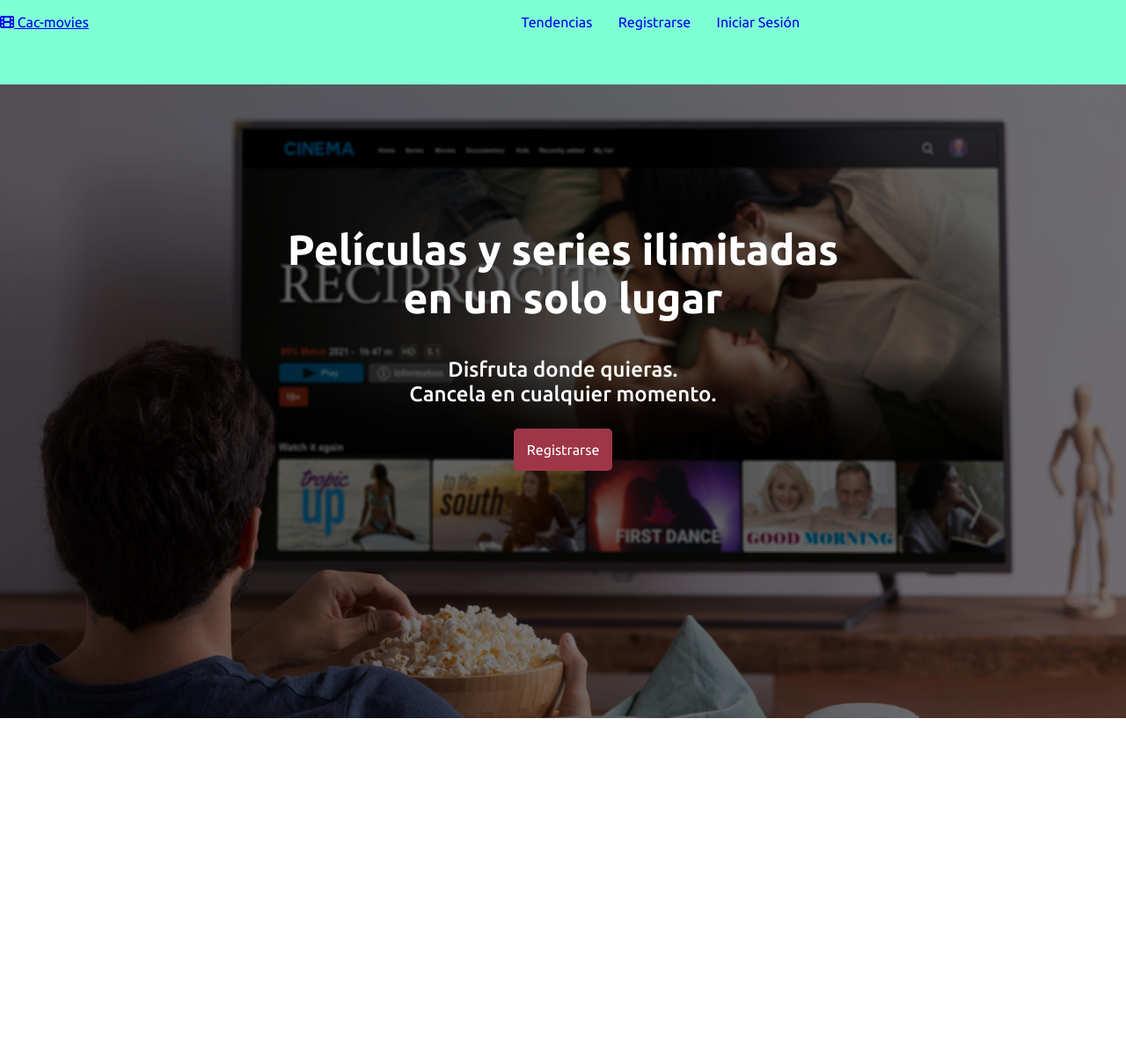
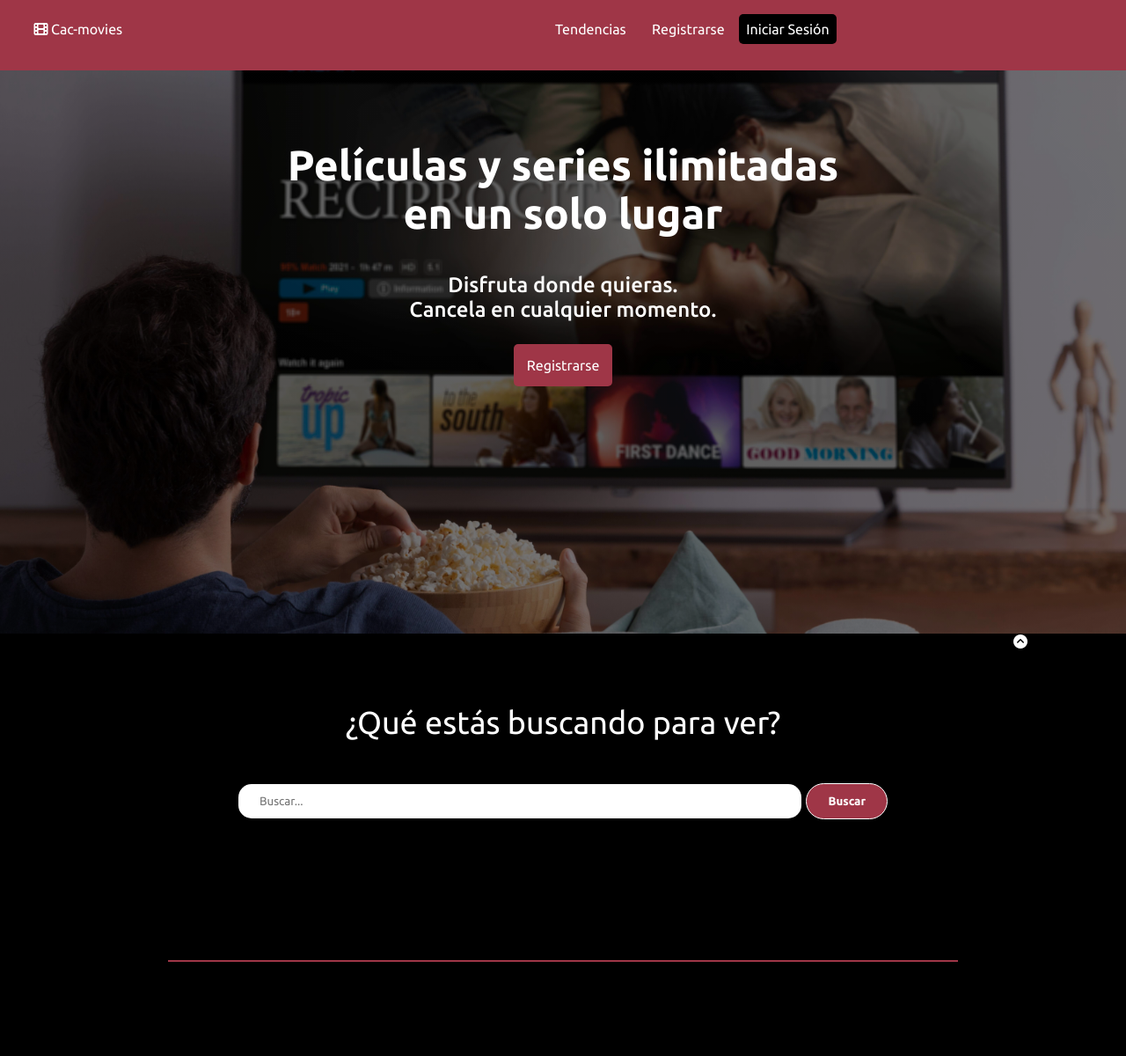
Before and after one commit to LilianaBeatrizMusi/cac2024, a plain HTML site: page index.html in a window 1280 px wide. Shown: the whole page at 88% size. Before the commit the page ends 816 px from the top, so only its background shows below. Drawn offline with Linux system fonts and the light colour scheme.

Commit message:
add variables and form

```diff
--- a/index.html
+++ b/index.html
@@ -23,7 +23,7 @@
     <body>
         <header class="header">
             <div class="header_logo">
-                <a href="#" class="header_logo">
+                <a href="#" class="header_logo_link">
                     <i class="fa-solid fa-film"></i>
                     Cac-movies
                 </a>
@@ -31,7 +31,7 @@
             <div class="header_menu">
                 <a href="Tendencias">Tendencias</a>
                 <a href="Registrarse">Registrarse</a>
-                <a href="Iniciar Sesión">Iniciar Sesión</a>
+                <a href="Iniciar Sesión" id="header_menu_login">Iniciar Sesión</a>
             </div>
         </header>
 
@@ -47,8 +47,22 @@
                     Registrarse
                 </a>
             </section>
+            <section class="busqueda">
+                <h2>¿Qué estás buscando para ver?</h2>
+                <form>
+                    <input type="search"
+                        placeholder="buscar..."
+                        class="imput-search">
+                    <button class="buscar">
+                        Buscar
+                    </button>
+                </form>
+                <hr>
+            </section>
         </main>
-
+    <a id="icon-up" href="#">
+    <i class="fa-solid fa-circle-chevron-up" ></i>
+    </a>
         <script src="https://kit.fontawesome.com/181725805d.js" crossorigin="anonymous"></script>
     </body>
 </html>
--- a/styles/styles.css
+++ b/styles/styles.css
@@ -1,12 +1,5 @@
 /*@import url('https://fonts.googleapis.com/css2?family=Ubuntu:ital,wght@0,300;0,400;0,500;0,700;1,300;1,400;1,500;1,700&display=swap');*/
-
-:root {
-    /*defino la variable*/
-   --rojo: #9f3647;
-   --texto-blanco: #ffffff;
-    /*2em => 2 * 16px = 32px;*/
-
-}
+@import url(./variables.css);
 
 /*selector universal*/
 * {
@@ -98,13 +91,24 @@
 }
 
 .header {
-    background-color:aquamarine ;
+    background-color:var(--rojo);
+    padding-top: 1vh;
+    padding-left: 3vw;
+    height: 9vh;
+    width: 100vw;
+    position: fixed;
 }
 .header_logo {
     height: 5vh;
     display: inline-block;
     width: 45vw;
 }
+.header_logo_link{
+  color: var(--texto-blanco);
+  text-decoration: none;
+
+}
+
 .header_menu {
     height: 10vh;
     display: inline-block;
@@ -115,4 +119,63 @@
     padding-left: 1vw;
     padding-right: 1vw;
     text-decoration: none;
+    color: var(--texto-blanco);
 }
+
+#header_menu_login{
+  padding: 1vh;
+  background: black;
+  border-radius: 5px;
+  font-size: 1rem ;
+}
+
+/*  formulario de busqueda */
+.busqueda{
+  text-align: center;
+  height: 50vh;
+  background-color: var(--fondo-negro);
+  color: var(--texto-blanco);
+  padding-top: 10vh;
+  font-size: 1.5rem;
+  }
+
+  .busqueda form{
+    padding-top: 6vh;
+  }
+
+ .imput-search{
+  padding: 1.5vh 3vh;
+  text-transform: capitalize;
+  border-radius: 15px;
+  width: 50vw;
+  border: none;
+  outline: none;
+ }
+
+ .buscar{
+  background: var(--rojo);
+  padding: 1.5vh 3vh;
+  color: var(--texto-blanco);
+  border-radius: 25px;
+  border: 1px solid var(--texto-blanco);
+  font-weight: bold;
+ }
+
+ .buscar:hover {
+  font-size: 1.1rem;
+ }
+ hr{
+  margin: 0 auto;
+  margin-top: 20vh;
+  width: 70vw;
+  border: 0.5px solid var(--rojo);
+ }
+
+ #icon-up{
+  position: fixed;
+  color: var(--texto-blanco);
+  top: 90vh;
+  left: 90vw;
+
+
+ }
--- /dev/null
+++ b/styles/variables.css
@@ -0,0 +1,7 @@
+:root{
+    /*defino la variable*/
+   --rojo: #9f3647;
+   --texto-blanco: #ffffff;
+   --fondo-negro: #000000;
+    /*2em => 2 * 16px = 32px;*/
+}
```
